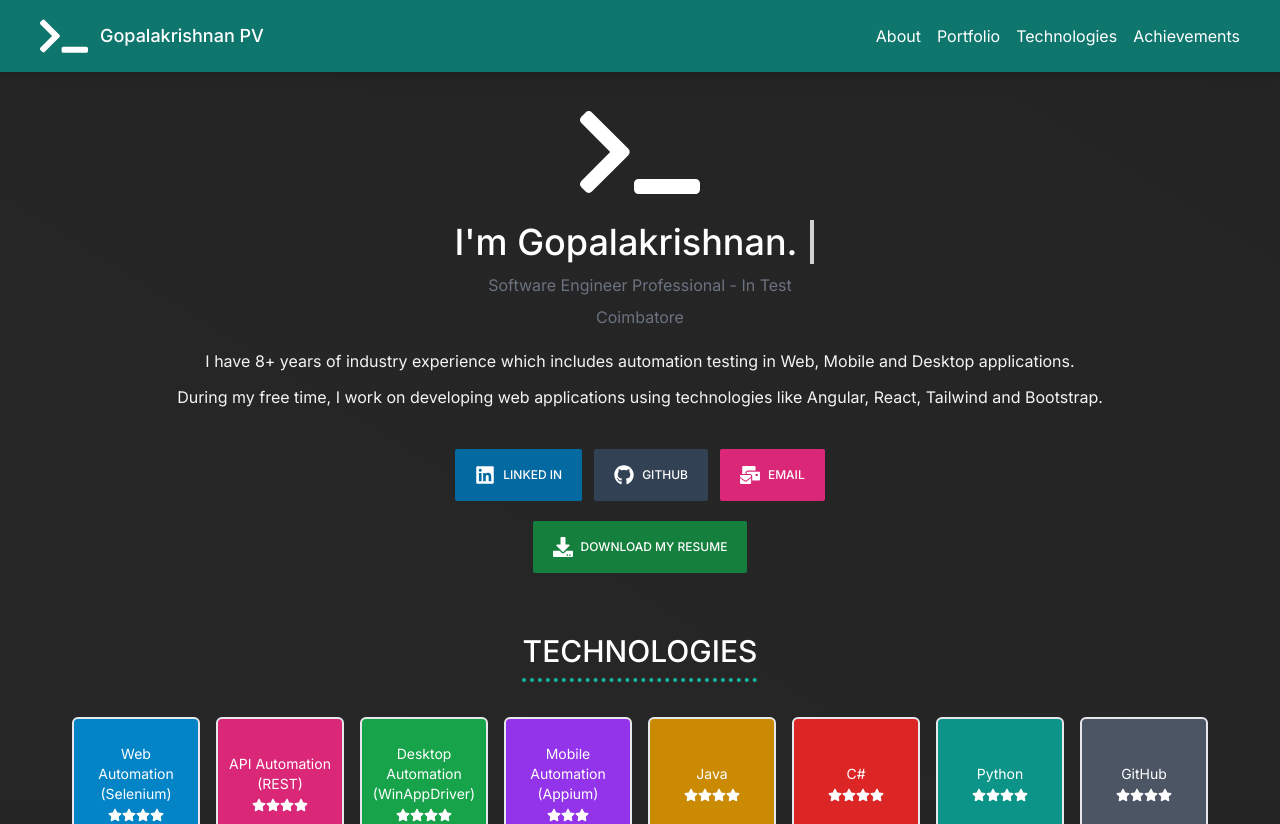
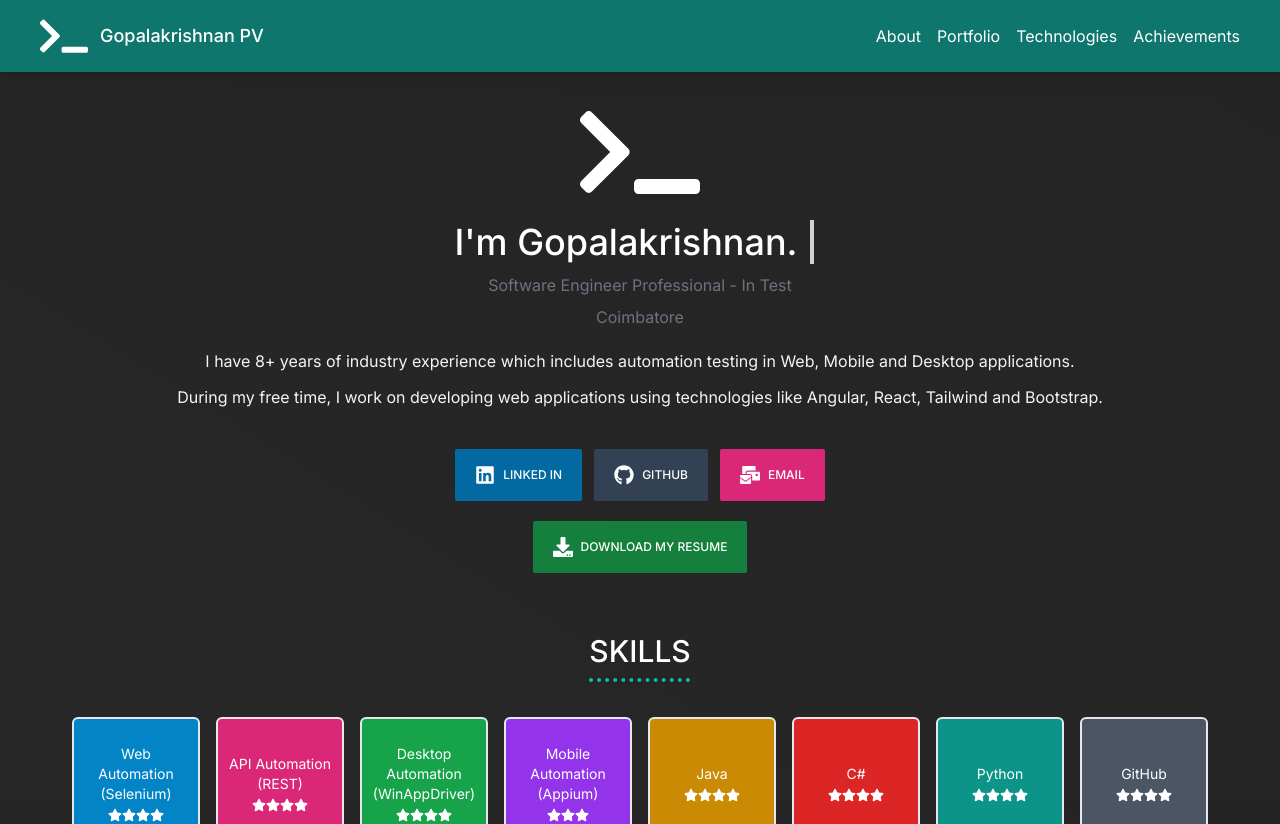
Before and after one commit to gktomic/gopalakrishnan, a Next.js app: page / in a window 1280 px wide. Shown: the top 824 px of the page. Built offline with nearby package versions, Linux system fonts and the light colour scheme.

Commit message:
Update skills

```diff
--- a/app/components/Home.tsx
+++ b/app/components/Home.tsx
@@ -2,14 +2,14 @@ import { About } from "./About";
 import { Achievements } from "./Achievements";
 import { Navbar } from "./Navbar";
 import { Portfolio } from "./Portfolio";
-import { Technologies } from "./Technologies";
+import { Skills } from "./Skills";
 
 export function Home() {
     return <div className="h-screen flex flex-col align-items justify-start">
         <Navbar />
         <div className="p-8">
             <About />
-            <Technologies />
+            <Skills />
             <Portfolio />
             <Achievements />
         </div>
--- a/app/components/Technologies.tsx
+++ b/app/components/Skills.tsx
@@ -1,8 +1,8 @@
 import Tile from "../elements/Tile";
 
-export function Technologies() {
+export function Skills() {
     return <div>
-        <h1 className="mt-10 text-3xl font-medium uppercase text-white py-5 text-center underline underline-offset-[16px] decoration-4 decoration-dotted decoration-teal-500">Technologies</h1>
+        <h1 className="mt-10 text-3xl font-medium uppercase text-white py-5 text-center underline underline-offset-[16px] decoration-4 decoration-dotted decoration-teal-500">Skills</h1>
         <div className="mt-5 flex flex-row justify-center items-start flex-wrap min-w-full gap-2 max-w-1/2">
             <Tile title="Web Automation (Selenium)" size="32" color="bg-sky-600" rating="4" />
             <Tile title="API Automation (REST)" size="32" color="bg-pink-600" rating="4" />
```
